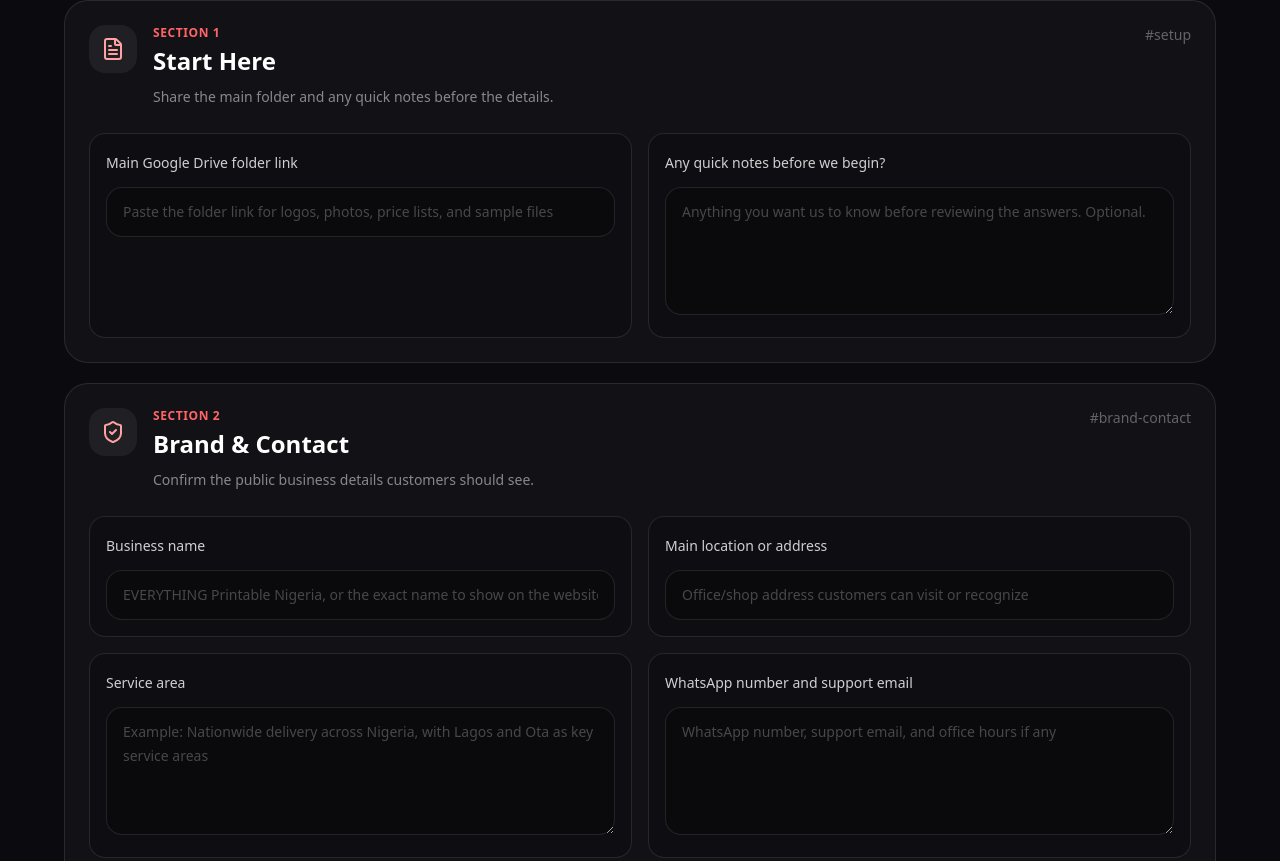
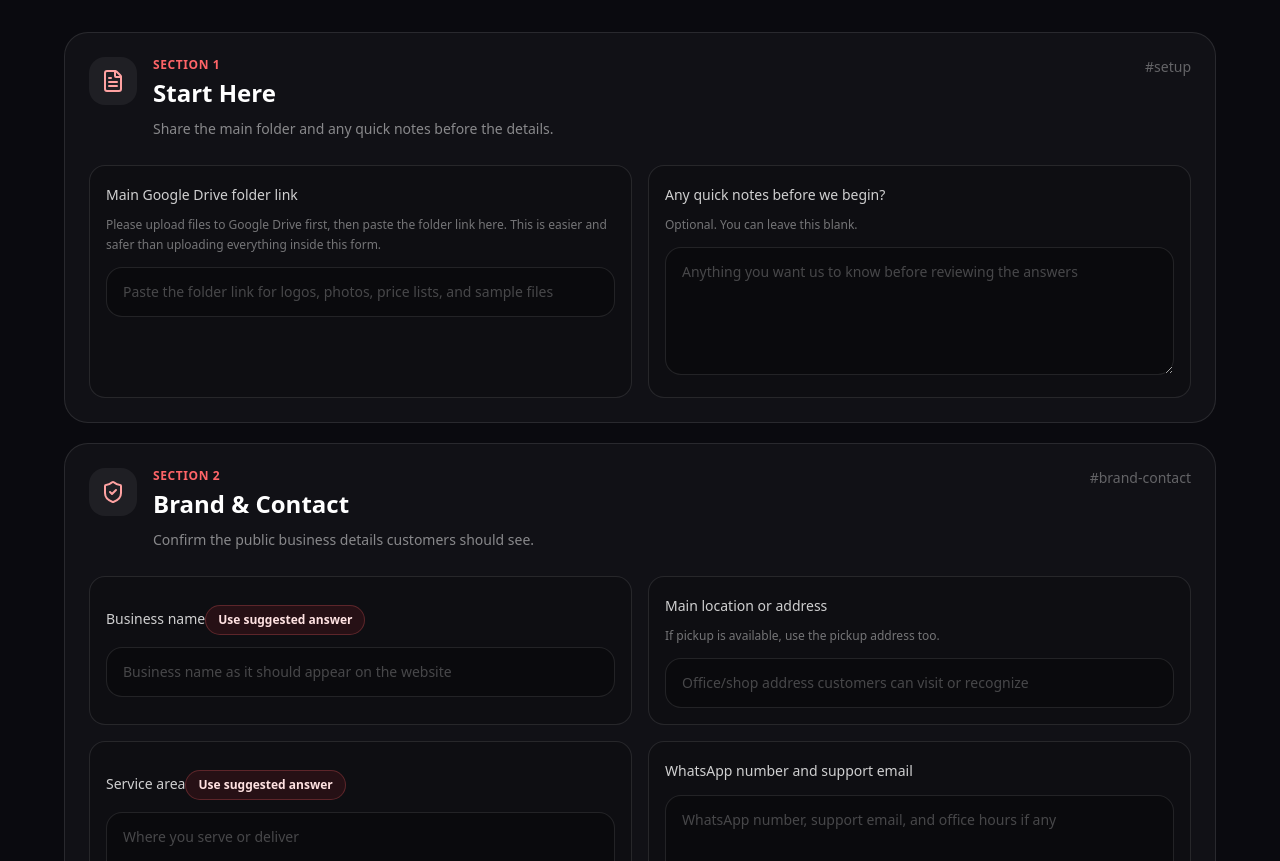
Before and after one commit to highbee808/highbee-portfolio, a Next.js app: page /discovery/everything-printable-followup in a window 1280 px wide. Shown: the part 1599-2460 px from the top of the page. Built offline with nearby package versions, Linux system fonts and the light colour scheme; no server answers.

Commit message:
Add suggested answers to Everything Printable form

```diff
--- a/src/app/discovery/everything-printable-followup/page.tsx
+++ b/src/app/discovery/everything-printable-followup/page.tsx
@@ -15,14 +15,14 @@ export const metadata: Metadata = {
   },
 }
 
-const brief: DiscoveryBrief = {
+const brief = {
   slug: 'everything-printable-followup',
   title: 'Everything Printable Nigeria Online Store Setup',
   metadataTitle: 'Everything Printable Nigeria Online Store Setup',
   metadataDescription:
     'A Highbee follow-up discovery page for collecting launch-ready online print store details.',
   intro:
-    'We have already reviewed your first answers. This page collects the remaining launch details for your online print store, product catalog, ordering flow, delivery rules, and social media plan. Paste Google Drive links for files, photos, price lists, and sample documents where needed.',
+    'We have already reviewed your first answers. This page collects the remaining launch details for your online print store, product catalog, ordering flow, delivery rules, and social media plan. Use the suggested answers where they fit, edit anything you want, and paste Google Drive links for files, photos, price lists, and sample documents.',
   brandLabel: 'Highbee',
   brandSubtext: 'Online print store setup',
   benchmarkTitle: 'Keep the launch simple, clear, and workable',
@@ -40,7 +40,7 @@ const brief: DiscoveryBrief = {
     {
       title: 'Confirm Details',
       description:
-        'Answer the simple questions and paste Drive links for brand files, prices, photos, and product samples.',
+        'Use suggested answers, choose simple options, and paste Drive links for brand files, prices, photos, and product samples.',
     },
     {
       title: 'Shape The Store',
@@ -64,11 +64,14 @@ const brief: DiscoveryBrief = {
           id: 'epn-main-drive-folder',
           label: 'Main Google Drive folder link',
           placeholder: 'Paste the folder link for logos, photos, price lists, and sample files',
+          helper:
+            'Please upload files to Google Drive first, then paste the folder link here. This is easier and safer than uploading everything inside this form.',
         },
         {
           id: 'epn-quick-notes',
           label: 'Any quick notes before we begin?',
-          placeholder: 'Anything you want us to know before reviewing the answers. Optional.',
+          placeholder: 'Anything you want us to know before reviewing the answers',
+          helper: 'Optional. You can leave this blank.',
           multiline: true,
         },
       ],
@@ -82,17 +85,20 @@ const brief: DiscoveryBrief = {
         {
           id: 'epn-business-name',
           label: 'Business name',
-          placeholder: 'EVERYTHING Printable Nigeria, or the exact name to show on the website',
+          placeholder: 'Business name as it should appear on the website',
+          suggestedAnswer: 'EVERYTHING Printable Nigeria',
         },
         {
           id: 'epn-public-address',
           label: 'Main location or address',
           placeholder: 'Office/shop address customers can visit or recognize',
+          helper: 'If pickup is available, use the pickup address too.',
         },
         {
           id: 'epn-service-area',
           label: 'Service area',
-          placeholder: 'Example: Nationwide delivery across Nigeria, with Lagos and Ota as key service areas',
+          placeholder: 'Where you serve or deliver',
+          suggestedAnswer: 'Nationwide delivery across Nigeria, with Lagos and Ota as key service areas.',
           multiline: true,
         },
         {
@@ -111,12 +117,14 @@ const brief: DiscoveryBrief = {
           id: 'epn-brand-assets',
           label: 'Logo, colors, and brand assets link',
           placeholder: 'Paste a Drive link for logo files, colors, brand guide, photos, or designs',
+          helper: 'PNG, SVG, AI, PDF, sample designs, or photos are all useful.',
           multiline: true,
         },
         {
           id: 'epn-public-proof',
           label: 'Client names/logos we can show publicly',
-          placeholder: 'Example: Covenant University Ota, The Covenant Nation, 6:33 Pizza, ACBTV',
+          placeholder: 'List client names, logos, or testimonials we are allowed to use',
+          suggestedAnswer: 'Covenant University Ota, The Covenant Nation, 6:33 Pizza, ACBTV',
           multiline: true,
         },
       ],
@@ -130,26 +138,49 @@ const brief: DiscoveryBrief = {
         {
           id: 'epn-launch-product-checkboxes',
           label: 'Products to include or consider for launch',
-          placeholder:
-            'Example: Flyers, stickers, business cards, mugs, branded T-shirts, tote bags, banners, roll-up banners, paper bags, product packaging, journals, jotters, magazines/storybooks',
+          placeholder: 'Choose from the options or type any extra products',
+          helper: 'Pick the products customers order often and products with clear prices.',
+          options: [
+            'Flyers',
+            'Stickers',
+            'Business cards',
+            'Mugs',
+            'Branded T-shirts',
+            'Tote bags',
+            'Banners',
+            'Roll-up banners',
+            'Paper bags',
+            'Product packaging',
+            'Journals',
+            'Jotters',
+            'Magazines/storybooks',
+            'Other',
+          ],
+          choiceMode: 'multiple',
           multiline: true,
         },
         {
           id: 'epn-top-10-products',
           label: 'Which 10 products are most important for launch?',
           placeholder: 'List the most important launch products in order',
+          suggestedAnswer:
+            'Flyers, stickers, business cards, mugs, branded T-shirts, tote bags, banners, roll-up banners, paper bags, product packaging.',
           multiline: true,
         },
         {
           id: 'epn-fixed-price-products',
           label: 'Products that should have direct checkout prices',
           placeholder: 'Products customers can choose, upload artwork, add to cart, and pay for',
+          suggestedAnswer:
+            'Flyers, stickers, business cards, mugs, branded T-shirts, tote bags, banners, and roll-up banners.',
           multiline: true,
         },
         {
           id: 'epn-quote-products',
           label: 'Products that should be quote-based',
           placeholder: 'Products that need custom review before price is confirmed',
+          suggestedAnswer:
+            'Product packaging, paper bags, journals, jotters, magazines, storybooks, and large custom bulk jobs.',
           multiline: true,
         },
       ],
@@ -165,36 +196,47 @@ const brief: DiscoveryBrief = {
           label: 'Marketing Prints sample',
           placeholder:
             'Example: Flyers - minimum 50pcs, A5/A4, matte or gloss paper, single or double-sided, fixed price, upload required, 24 hours or 3 working days',
+          helper: 'Good samples: flyers, business cards, stickers.',
           multiline: true,
         },
         {
           id: 'epn-large-format-samples',
           label: 'Large Format sample',
-          placeholder: 'Example: Roll-up banner - size, stand type, material, quantity, price, turnaround, artwork rule',
+          placeholder:
+            'Example: Roll-up banner - size, stand type, material, quantity, price, turnaround, artwork rule',
+          helper: 'Good samples: banners and roll-up banners.',
           multiline: true,
         },
         {
           id: 'epn-merchandise-samples',
           label: 'Branded Merchandise sample',
-          placeholder: 'Example: Mug or T-shirt - color, size options, print area, quantity, price, turnaround',
+          placeholder:
+            'Example: Mug or T-shirt - color, size options, print area, quantity, price, turnaround',
+          helper: 'Good samples: mugs, T-shirts, tote bags.',
           multiline: true,
         },
         {
           id: 'epn-packaging-samples',
           label: 'Packaging sample',
-          placeholder: 'Example: Paper bag or product packaging - size, material, handle type, finish, quantity, quote or fixed price',
+          placeholder:
+            'Example: Paper bag or product packaging - size, material, handle type, finish, quantity, quote or fixed price',
+          helper: 'Packaging can be quote-based if exact pricing depends on size/material.',
           multiline: true,
         },
         {
           id: 'epn-books-stationery-samples',
           label: 'Books & Stationery sample',
-          placeholder: 'Example: Journal or jotter - size, pages, cover type, binding, quantity, price or quote rule',
+          placeholder:
+            'Example: Journal or jotter - size, pages, cover type, binding, quantity, price or quote rule',
+          helper: 'Good samples: journals, jotters, magazines, storybooks.',
           multiline: true,
         },
         {
           id: 'epn-sample-files-link',
           label: 'Product photos, price sheets, or sample documents link',
           placeholder: 'Paste Drive links for product photos, price tables, brochures, or sample files',
+          helper:
+            'If you already pasted one main folder link above, you can leave this blank or add category-specific links.',
           multiline: true,
         },
       ],
@@ -208,7 +250,10 @@ const brief: DiscoveryBrief = {
         {
           id: 'epn-vat-display',
           label: 'Should prices show VAT included or VAT added at checkout?',
-          placeholder: 'Example: VAT added at checkout, VAT included in displayed prices, or not sure yet',
+          placeholder: 'Choose one option or type a note',
+          options: ['VAT added at checkout', 'VAT included in displayed prices', 'Not sure yet'],
+          choiceMode: 'single',
+          suggestedAnswer: 'VAT added at checkout',
         },
         {
           id: 'epn-vat-percentage',
@@ -218,31 +263,39 @@ const brief: DiscoveryBrief = {
         {
           id: 'epn-primary-payment',
           label: 'Primary payment method',
-          placeholder: 'Example: Paystack, Flutterwave, bank transfer, or not sure yet',
+          placeholder: 'Choose one option or type a note',
+          options: ['Paystack', 'Flutterwave', 'Bank transfer', 'Not sure yet'],
+          choiceMode: 'single',
+          suggestedAnswer: 'Paystack',
         },
         {
           id: 'epn-other-payment-methods',
           label: 'Other payment methods to support',
-          placeholder: 'Example: Flutterwave, bank transfer, card payment, manual invoice, other',
+          placeholder: 'Choose options or type any extra payment method',
+          options: ['Flutterwave', 'Bank transfer', 'Card payment', 'Manual invoice', 'Other'],
+          choiceMode: 'multiple',
           multiline: true,
         },
         {
           id: 'epn-bank-transfer-rule',
           label: 'Should bank transfer appear at checkout?',
-          placeholder: 'Yes, no, backup only, or handled by customer care',
+          placeholder: 'Yes, no, or backup only',
+          suggestedAnswer: 'Use bank transfer as a backup option handled by customer care.',
           multiline: true,
         },
         {
           id: 'epn-payment-cancellation-refund',
           label: 'Payment, cancellation, and refund rules',
-          placeholder:
-            'Example: Customers pay full amount upfront. Cancellation allowed within 20 minutes if production has not started. Approved refunds processed within 5 working days.',
+          placeholder: 'Confirm payment upfront, cancellation window, refund timeline, and any exception',
+          suggestedAnswer:
+            'Customers pay the full amount upfront. Cancellation is allowed within 20 minutes if production has not started. Approved refunds are processed within 5 working days.',
           multiline: true,
         },
         {
           id: 'epn-design-fees',
           label: 'Paid design-help fee or price note',
           placeholder: 'List design fees per product if known, or say quote design help for now',
+          helper: 'Example: flyer design fee, banner design fee, packaging design quoted separately.',
           multiline: true,
         },
       ],
@@ -256,39 +309,68 @@ const brief: DiscoveryBrief = {
         {
           id: 'epn-accepted-file-types',
           label: 'Accepted file types',
-          placeholder: 'Example: PDF, CorelDRAW, PNG, JPEG',
+          placeholder: 'List the file types customers can upload',
+          suggestedAnswer: 'PDF, CorelDRAW, PNG, JPEG',
         },
         {
           id: 'epn-preferred-file-type',
           label: 'Preferred file type',
-          placeholder: 'Example: PDF',
+          placeholder: 'Best file type for printing',
+          suggestedAnswer: 'PDF',
         },
         {
           id: 'epn-upload-timing',
           label: 'When should customers upload artwork?',
-          placeholder: 'Before payment, after payment, either, or not sure yet',
+          placeholder: 'Before payment, after payment, or either',
+          options: ['Before payment', 'After payment', 'Either', 'Not sure yet'],
+          choiceMode: 'single',
+          suggestedAnswer: 'Before payment',
         },
         {
           id: 'epn-proof-rule',
           label: 'Should customers receive proof before printing?',
-          placeholder: 'For all orders, only design-help orders, only poor artwork, or not sure yet',
+          placeholder: 'Choose one option or type a note',
+          options: [
+            'Yes, for all orders',
+            'Only for design-help orders',
+            'Only when artwork needs correction',
+            'Not sure yet',
+          ],
+          choiceMode: 'single',
         },
         {
           id: 'epn-bad-artwork-rule',
           label: 'What happens if artwork is poor quality?',
-          placeholder: 'Example: Customer care contacts the customer before production starts',
+          placeholder: 'How should the team respond before production starts?',
+          suggestedAnswer:
+            'Customer care contacts the customer on WhatsApp or email before production starts.',
           multiline: true,
         },
         {
           id: 'epn-paid-design-products',
           label: 'Products where paid design help should be available',
-          placeholder: 'Example: Flyers, business cards, stickers, banners, T-shirts, mugs, packaging',
+          placeholder: 'Choose products or type extra products',
+          options: [
+            'Flyers',
+            'Business cards',
+            'Stickers',
+            'Banners',
+            'Roll-up banners',
+            'T-shirts',
+            'Mugs',
+            'Tote bags',
+            'Paper bags',
+            'Product packaging',
+          ],
+          choiceMode: 'multiple',
           multiline: true,
         },
         {
           id: 'epn-design-revisions-production',
           label: 'Design revisions and production start rule',
-          placeholder: 'Example: 1-2 revisions. Production starts after payment and final artwork/design approval.',
+          placeholder: 'How many revisions are included, and when should production start?',
+          suggestedAnswer:
+            'Paid design help includes 1-2 revisions. Production starts after payment and final artwork/design approval.',
           multiline: true,
         },
       ],
@@ -302,12 +384,15 @@ const brief: DiscoveryBrief = {
         {
           id: 'epn-delivery-coverage',
           label: 'Delivery coverage',
-          placeholder: 'Example: Nationwide delivery across Nigeria',
+          placeholder: 'Where do you deliver?',
+          suggestedAnswer: 'Nationwide delivery across Nigeria.',
         },
         {
           id: 'epn-pickup-rule',
           label: 'Is pickup available?',
-          placeholder: 'Yes, no, or not sure yet',
+          placeholder: 'Choose one option or type a note',
+          options: ['Yes', 'No', 'Not sure yet'],
+          choiceMode: 'single',
         },
         {
           id: 'epn-pickup-address',
@@ -317,7 +402,15 @@ const brief: DiscoveryBrief = {
         {
           id: 'epn-delivery-fee-method',
           label: 'How should delivery fees be handled?',
-          placeholder: 'Example: Fixed by state/zone, calculated after order, quote-based for bulky items',
+          placeholder: 'Choose options or type a note',
+          options: [
+            'Fixed by state/zone',
+            'Calculated after order',
+            'Quote-based for bulky items',
+            'Not sure yet',
+          ],
+          choiceMode: 'multiple',
+          suggestedAnswer: 'Fixed by state/zone\nQuote-based for bulky items',
           multiline: true,
         },
         {
@@ -329,14 +422,17 @@ const brief: DiscoveryBrief = {
         {
           id: 'epn-order-status-flow',
           label: 'Order status flow',
-          placeholder:
-            'Example: Order Received -> Artwork Review -> Design/Prepress -> Printing -> Out for Delivery/Ready for Pickup -> Completed',
+          placeholder: 'List the customer-facing order statuses',
+          suggestedAnswer:
+            'Order Received -> Artwork Review -> Design/Prepress -> Printing -> Out for Delivery/Ready for Pickup -> Completed',
           multiline: true,
         },
         {
           id: 'epn-order-alerts-owner',
           label: 'Who receives alerts and updates order status?',
           placeholder: 'Names or roles for order alerts, quote requests, and status updates',
+          suggestedAnswer:
+            'Customer care manager and owner receive order alerts. Customer care manager or admin manager updates order status.',
           multiline: true,
         },
       ],
@@ -350,18 +446,26 @@ const brief: DiscoveryBrief = {
         {
           id: 'epn-social-priority-platforms',
           label: 'Platforms to prioritize',
-          placeholder: 'Example: Instagram, Facebook, TikTok, X',
+          placeholder: 'Choose platforms or type a note',
+          options: ['Instagram', 'Facebook', 'TikTok', 'X'],
+          choiceMode: 'multiple',
+          suggestedAnswer: 'Instagram\nFacebook\nTikTok\nX',
           multiline: true,
         },
         {
           id: 'epn-posting-frequency',
           label: 'Posting frequency',
-          placeholder: 'Example: Weekly, with more posts during launch',
+          placeholder: 'Choose one option or type a note',
+          options: ['Weekly', 'More posts during launch', 'Not sure yet'],
+          choiceMode: 'single',
+          suggestedAnswer: 'Weekly, with more posts during launch.',
         },
         {
           id: 'epn-content-mix',
           label: 'Main content type',
-          placeholder: 'Example: Product showcase, print tips, how to order, customer work, behind the scenes, launch offers',
+          placeholder: 'What should the brand post?',
+          suggestedAnswer:
+            'Product showcase, print tips, how to order, customer work, behind the scenes, and launch offers if approved.',
           multiline: true,
         },
         {
@@ -384,7 +488,9 @@ const brief: DiscoveryBrief = {
         {
           id: 'epn-launch-offers',
           label: 'Do you want launch offers or bundles?',
-          placeholder: 'Yes, no, not sure yet, or describe the offer',
+          placeholder: 'Choose one option or describe the offer',
+          options: ['Yes', 'No', 'Not sure yet'],
+          choiceMode: 'single',
         },
       ],
     },
@@ -394,7 +500,7 @@ const brief: DiscoveryBrief = {
     'Once these details are exported, we can use them to prepare the website structure, product catalog, ordering flow, WooCommerce setup, policies, and social media launch plan.',
   preparedFor: 'Everything Printable Nigeria',
   downloadFileName: 'everything-printable-online-store-setup-handoff.md',
-}
+} as DiscoveryBrief
 
 export default function EverythingPrintableFollowupPage() {
   return <DiscoveryBriefClient brief={brief} />
```
